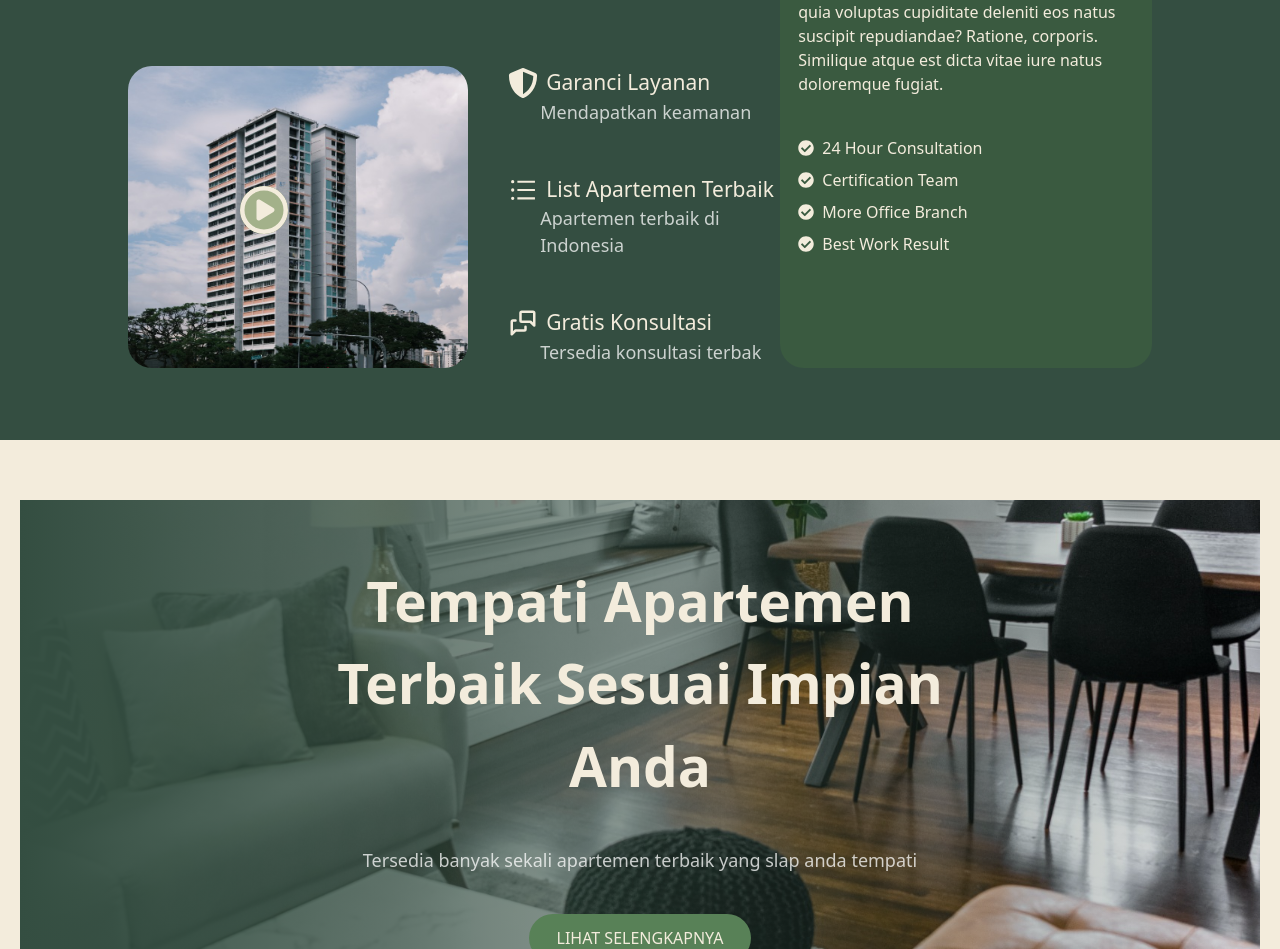
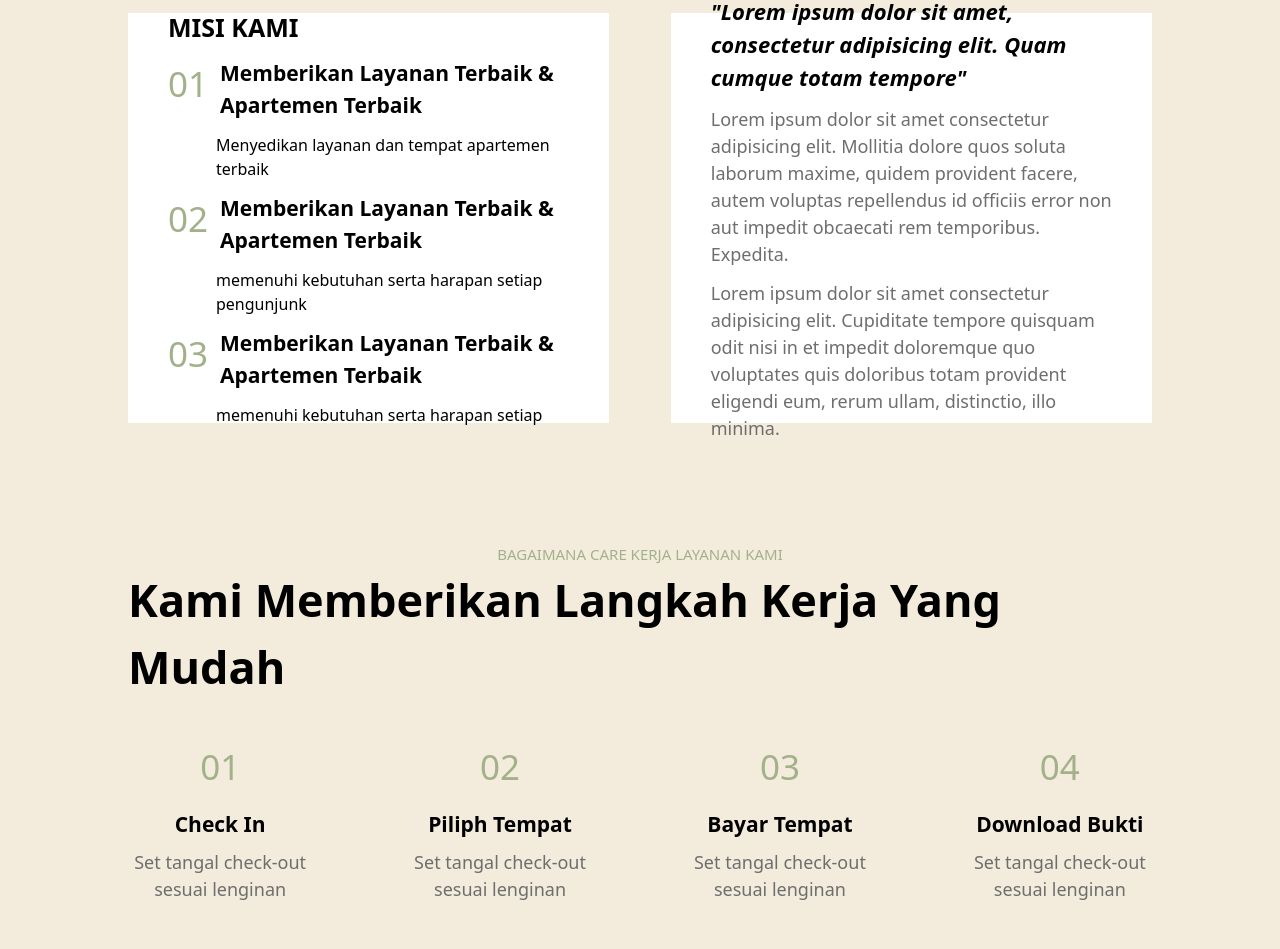
Before and after one commit to Abelmekonn/real_estate, a React (Vite) app: page /about in a window 1280 px wide. Shown: the part 1563-2512 px from the top of the page. Built offline with nearby package versions, Linux system fonts and the light colour scheme.

Commit message:
Add VisionMission and StepWork components to About page

```diff
--- /dev/null
+++ b/src/Components/StepWork.jsx
@@ -0,0 +1,50 @@
+import React from "react";
+
+const data = [
+	{
+		number: "01",
+		title: "Check In",
+		description: "Set tangal check-out sesuai lenginan",
+	},
+	{
+		number: "02",
+		title: "Piliph Tempat",
+		description: "Set tangal check-out sesuai lenginan",
+	},
+	{
+		number: "03",
+		title: "Bayar Tempat",
+		description: "Set tangal check-out sesuai lenginan",
+	},
+	{
+		number: "04",
+		title: "Download Bukti",
+		description: "Set tangal check-out sesuai lenginan",
+	},
+];
+
+function StepWork() {
+	return (
+		<div className="w-8/10 mx-auto py-15">
+			<div className=" flex flex-col items-center ">
+				<p className="text-[#A3B18A] text-[15px]">
+					BAGAIMANA CARE KERJA LAYANAN KAMI
+				</p>
+				<h1 className="text-[45px] font-bold">
+					Kami Memberikan Langkah Kerja Yang Mudah
+				</h1>
+			</div>
+			<div className="flex justify-between items-center mt-10">
+				{data.map((item, index) => (
+					<div className="w-[18%] text-center">
+						<p className="text-[35px] text-[#A3B18A] mb-4">{item.number}</p>
+						<h2 className="font-semibold text-[21px] mb-2">{item.title}</h2>
+						<p className="text-[18px] text-[#6E6E6E]">{item.description}</p>
+					</div>
+				))}
+			</div>
+		</div>
+	);
+}
+
+export default StepWork;
--- /dev/null
+++ b/src/Components/VisionMission.jsx
@@ -0,0 +1,69 @@
+import React from "react";
+
+function VisionMission() {
+	return (
+		<div className="py-15">
+			<div className="w-8/10 mx-auto  py-10">
+				<p className="text-[#A3B18A] text-[15px]">TUJUAN KAMI</p>
+				<h1 className="text-[45px] font-bold ">
+					Berikan Layanan & Tempat Apartemen Terbaik Sesuai Impian Pengunjung
+				</h1>
+				<p className="text-[18px] text-[#6E6E6E] ">
+					Layanan dan Apartemen Terbaik Sesuai impian Anda. Rasakan kenyamanan
+					istimewa di hunian kami{" "}
+				</p>
+			</div>
+			<div className="w-8/10 mx-auto flex justify-between items-center  ">
+				<div className="w-[47%] h-[410px] bg-white flex flex-col justify-center  p-10 gap-3">
+					<h2 className="text-[25px] font-semibold">MISI KAMI</h2>
+					<div className="flex gap-3 ">
+						<p className="text-[#A3B18A] text-[35px]">01</p>
+						<h1 className="font-semibold text-[21px]">
+							Memberikan Layanan Terbaik & Apartemen Terbaik
+						</h1>
+					</div>
+					<p className="pl-12">
+						Menyedikan layanan dan tempat apartemen terbaik
+					</p>
+					<div className="flex gap-3 ">
+						<p className="text-[#A3B18A] text-[35px]">02</p>
+						<h1 className="font-semibold text-[21px]">
+							Memberikan Layanan Terbaik & Apartemen Terbaik
+						</h1>
+					</div>
+					<p className="pl-12">
+						memenuhi kebutuhan serta harapan setiap pengunjunk
+					</p>
+					<div className="flex gap-3 ">
+						<p className="text-[#A3B18A] text-[35px]">03</p>
+						<h1 className="font-semibold text-[21px]">
+							Memberikan Layanan Terbaik & Apartemen Terbaik
+						</h1>
+					</div>
+
+					<p className="pl-12">memenuhi kebutuhan serta harapan setiap </p>
+				</div>
+				<div className="w-[47%] h-[410px] bg-white flex flex-col p-10 gap-3 justify-center">
+					<i className="font-semibold text-[22px]">
+						"Lorem ipsum dolor sit amet, consectetur adipisicing elit. Quam
+						cumque totam tempore"{" "}
+					</i>
+					<p className="text-[18px] text-[#6E6E6E]">
+						Lorem ipsum dolor sit amet consectetur adipisicing elit. Mollitia
+						dolore quos soluta laborum maxime, quidem provident facere, autem
+						voluptas repellendus id officiis error non aut impedit obcaecati rem
+						temporibus. Expedita.
+					</p>
+					<p className="text-[18px] text-[#6E6E6E]">
+						Lorem ipsum dolor sit amet consectetur adipisicing elit. Cupiditate
+						tempore quisquam odit nisi in et impedit doloremque quo voluptates
+						quis doloribus totam provident eligendi eum, rerum ullam,
+						distinctio, illo minima.
+					</p>
+				</div>
+			</div>
+		</div>
+	);
+}
+
+export default VisionMission;
--- a/src/Pages/About.jsx
+++ b/src/Pages/About.jsx
@@ -5,6 +5,8 @@ import AboutUs from "../Components/AboutUs";
 import ChoiceUs from "../Components/ChoiceUs";
 import choiceimg from "../assets/Images/choiceimg2.jpg";
 import CallAction from "../Components/CallAction";
+import VisionMission from "../Components/VisionMission";
+import StepWork from "../Components/StepWork";
 
 const listData = [
 	"24 Hour Consultation",
@@ -28,6 +30,8 @@ function About() {
 				page="ABOUT US"
 			/>
 			<AboutUs />
+			<VisionMission />
+			<StepWork />
 			<ChoiceUs
 				title="Kami Memberikan Hasil Layanan Terbaik Untuk Apartemen Anda"
 				img2={choiceimg}
```
